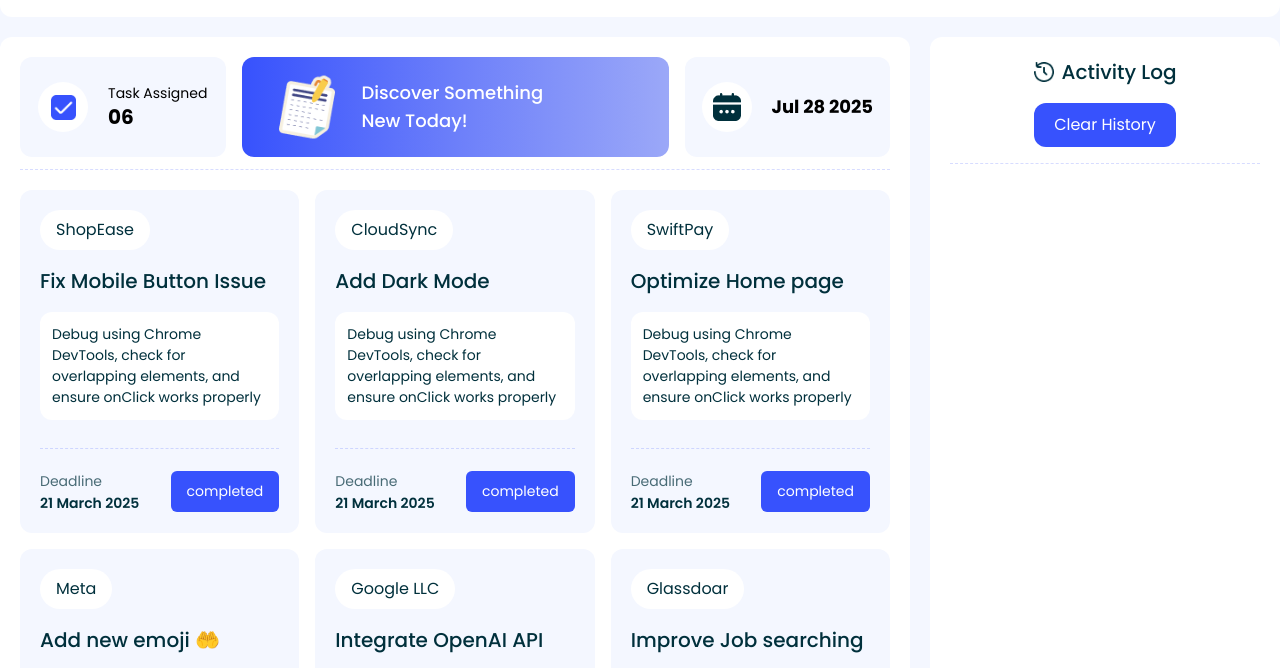
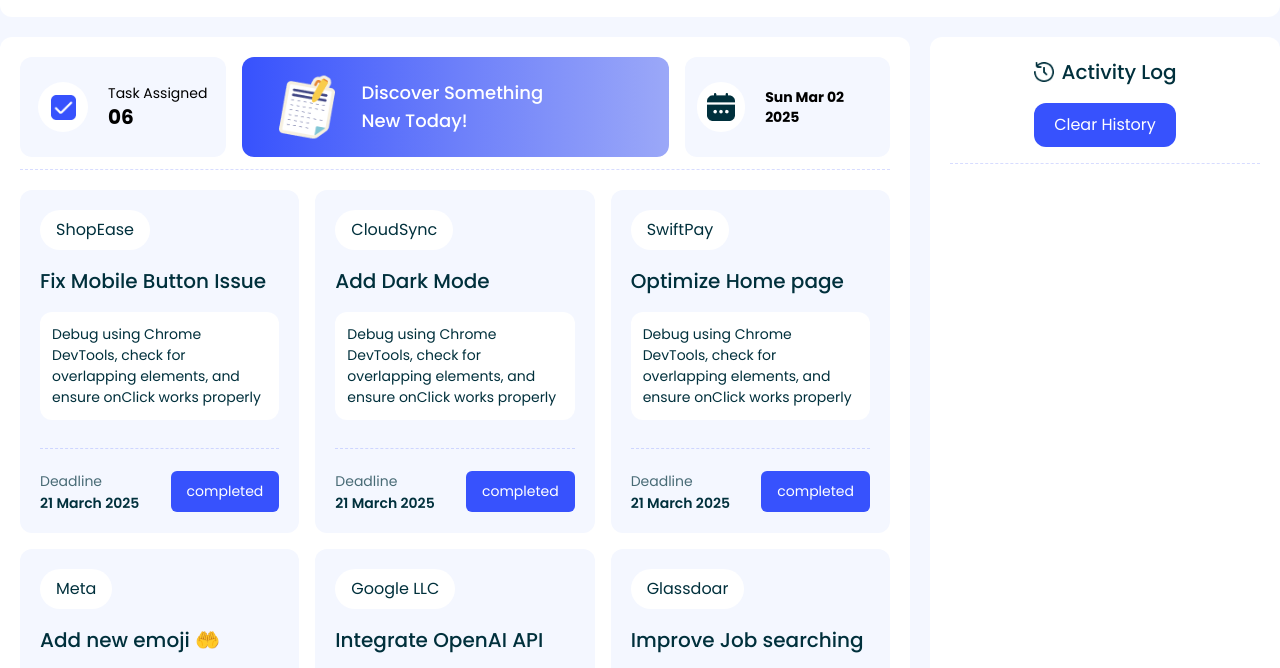
Before and after one commit to shazzed-76/Dev-Board-A5, a plain HTML site: page index.html in a window 1280 px wide. Shown: the part 99-767 px from the top of the page. Drawn offline with nearby package versions, Linux system fonts and the light colour scheme; a web font is replaced by a local one.

Commit message:
current date and time added

```diff
--- a/index.html
+++ b/index.html
@@ -116,7 +116,7 @@
                         <img src="assets/calender.png" alt="">
                     </div>
 
-                    <div class="text-lg font-bold text-black">
+                    <div class="text-sm font-bold text-black" id="current-date">
                         Jul 28 2025
                     </div>
                 </div>
--- a/script/dev-board.js
+++ b/script/dev-board.js
@@ -19,13 +19,16 @@
         const totalCompletedTask = completeTask + 1;
        document.getElementById('completed-task').innerText = totalCompletedTask;
 
+       const currentTime = new Date().toLocaleTimeString();
+
+
 
        const historyBox = document.getElementById('history-box');
 
        const p = document.createElement('p');
        p.classList.add('bg-[#F4F7FF]', 'p-2', 'rounded-lg', 'mb-3', 'text-sm')
 
-       p.innerText = ` You have completed the task at 1 am `;
+       p.innerText = ` You have completed the task at ${currentTime} `;
 
 
 
@@ -46,7 +49,10 @@
     })
 }
 
+const element = document.getElementById('current-date');
+const currentDate = new Date().toDateString();
 
+element.innerText = currentDate;
 
 
 // add event handler on the history button
```
